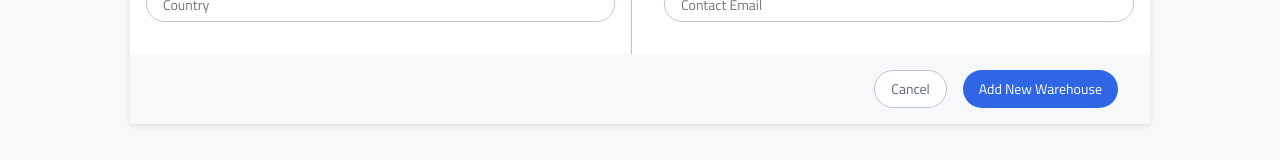
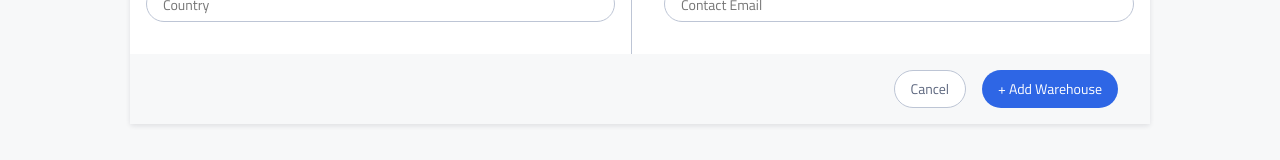
Before and after one commit to reymaa19/InStock-client, a React (Vite) app: page /warehouse/add in a window 1280 px wide. Shown: the part 565-725 px from the top of the page. Built offline with nearby package versions, Linux system fonts and the light colour scheme; no server answers; the HTML template or start-up script is replaced by a standard one.

Commit message:
Rename the +Add Warehouse buttton to the correct name

```diff
--- a/src/components/AddNewWarehouse/AddNewWarehouse.jsx
+++ b/src/components/AddNewWarehouse/AddNewWarehouse.jsx
@@ -343,7 +343,7 @@ const AddNewWarehouse = () => {
               Cancel
             </button>
             <button type="submit" className="details__button">
-              Add New Warehouse
+              + Add Warehouse
             </button>
           </div>
 
```
